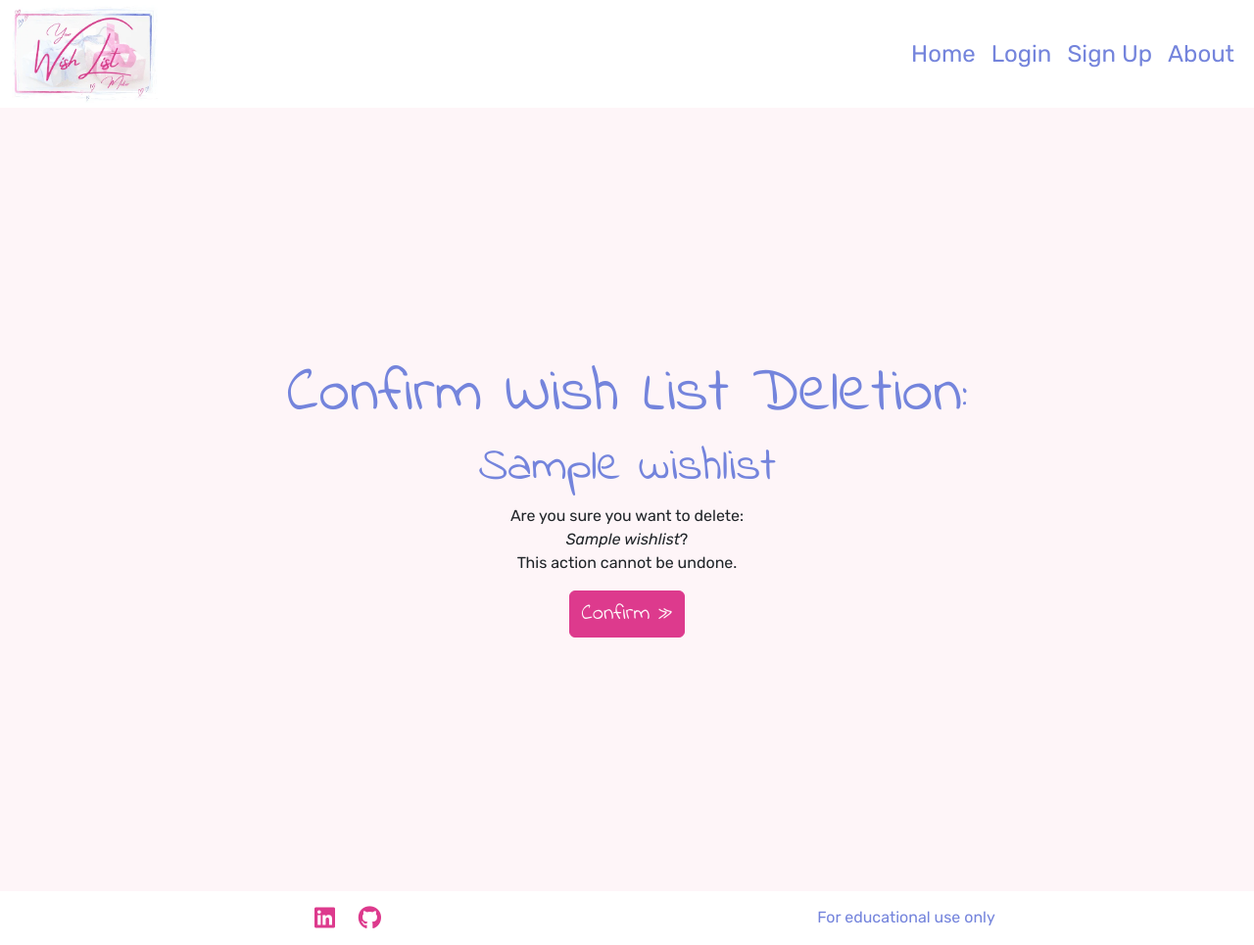
After one commit to queenisabaer/wishlist, a Django app: page /wishlists/delete/1/ in a window 1280 px wide. The commit adds this page. Shown: the whole page at 98% size. Run offline with Django 4.2, Linux system fonts and the light colour scheme; tables that the repository leaves empty hold one stand-in row (values such as "Sample post"); some libraries are stand-ins or nearby versions.

Commit message:
Add basic deletion for wish list page

```diff
--- /dev/null
+++ b/wishlists/templates/wishlists/delete_wish_list.html
@@ -0,0 +1,31 @@
+{% extends 'base.html' %}
+
+{% block title %}
+Delete wish list
+{% endblock %}
+
+{%block content %}
+
+<div class="container ">
+    <div class="row justify-content-center">
+        <div class="col md-3">
+          <h1>Confirm Wish List Deletion:</h1>
+          <h2>{{ wishlist.list_name }}</h2>
+        </div>
+    </div>
+    <div class="row justify-content-center">
+        <div class="col-md-6">
+            <form method="post" class="text-center">
+                {% csrf_token %}
+            <p>Are you sure you want to delete:<br>
+                <em>{{ wishlist.list_name }}</em>?<br> This action cannot be undone.
+            </p>
+            <input type="submit" value="Confirm &raquo;" class="btn btn-delete">
+        </form>
+        </div>
+    </div>
+
+
+</div>
+
+{% endblock %}
--- a/wishlists/templates/wishlists/wishlist_detail.html
+++ b/wishlists/templates/wishlists/wishlist_detail.html
@@ -25,7 +25,7 @@
           </p>
           {% if request.user == wishlist.created_by %}
             <a href="" class="btn btn-edit">Edit <i class="fa-solid fa-pen helptext"></i></a>
-            <a href="" class="btn btn-delete">Delete <i class="fa-solid fa-trash helptext"></i></a>
+            <a href={% url 'delete_wishlist' wishlist.wish_list_id %} class="btn btn-delete">Delete <i class="fa-solid fa-trash helptext"></i></a>
           {% endif %}
       </div>
     </div>
--- a/wishlists/templates/wishlists/wishlist_list.html
+++ b/wishlists/templates/wishlists/wishlist_list.html
@@ -22,7 +22,7 @@
                     </p>
                     <a href="{% url 'wishlist_detail' wishlist.wish_list_id %}" class="btn"> Show Wish List &raquo;</a><br>
                     <a href="" class="btn btn-edit mt-2"><i class="fa-solid fa-pen helptext"></i></a>
-                    <a href="" class="btn btn-delete mt-2"><i class="fa-solid fa-trash helptext"></i></a>
+                    <a href={% url 'delete_wishlist' wishlist.wish_list_id %} class="btn btn-delete mt-2"><i class="fa-solid fa-trash helptext"></i></a>
                 </div>
             </div>
             {% endif %}
--- a/wishlists/urls.py
+++ b/wishlists/urls.py
@@ -1,10 +1,11 @@
 from . import views
 from django.urls import path
-from .views import AddWishList, WishListOverview, WishListDetail
+from .views import AddWishList, WishListOverview, WishListDetail, DeleteWishList
 
 
 urlpatterns = [
     path('add_wish_list', AddWishList.as_view(), name='add_wishlist'),
     path('wishlist_list', WishListOverview.as_view(), name='wishlist_list'),
     path('<slug:wish_list_id>/', WishListDetail.as_view(), name ='wishlist_detail'),
+    path('delete/<slug:wish_list_id>/', DeleteWishList.as_view(), name ='delete_wishlist'),
 ]
--- a/wishlists/views.py
+++ b/wishlists/views.py
@@ -1,9 +1,9 @@
-from django.shortcuts import render, get_object_or_404, redirect
 from django.views import generic
 from django.contrib import messages
+from django.contrib.auth.mixins import LoginRequiredMixin
 from .models import WishList
 from .forms import WishListForm
-from django.contrib.auth. mixins import LoginRequiredMixin
+from django.contrib.auth.decorators import login_required
 
 
 class WishListOverview(generic.ListView):
@@ -32,3 +32,16 @@ class WishListDetail(generic.DetailView):
     context_object_name = 'wishlist'
     slug_field = 'wish_list_id'
     slug_url_kwarg = 'wish_list_id'
+
+
+class DeleteWishList(generic.DeleteView):
+    """ Delete a wish list """
+    model = WishList
+    template_name = 'wishlists/delete_wish_list.html'
+    success_url = '/wishlists/wishlist_list'
+    slug_field = 'wish_list_id'
+    slug_url_kwarg = 'wish_list_id'
+
+    def delete(self, request,  *args, **kwargs):
+        messages.success(self.request, "Your wish list has been deleted")
+        return super(DeleteWishList, self).delete(request, *args, **kwargs)
```
